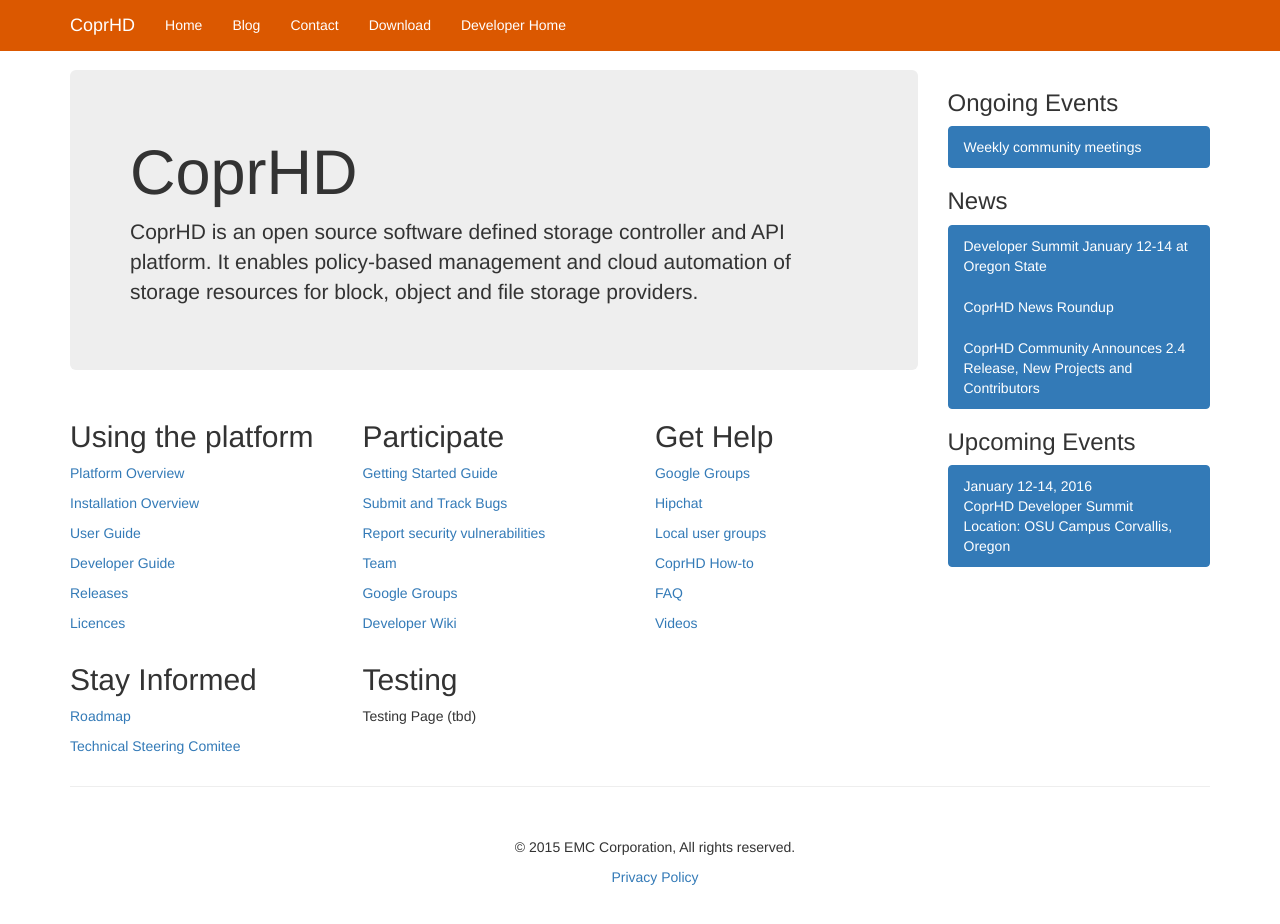
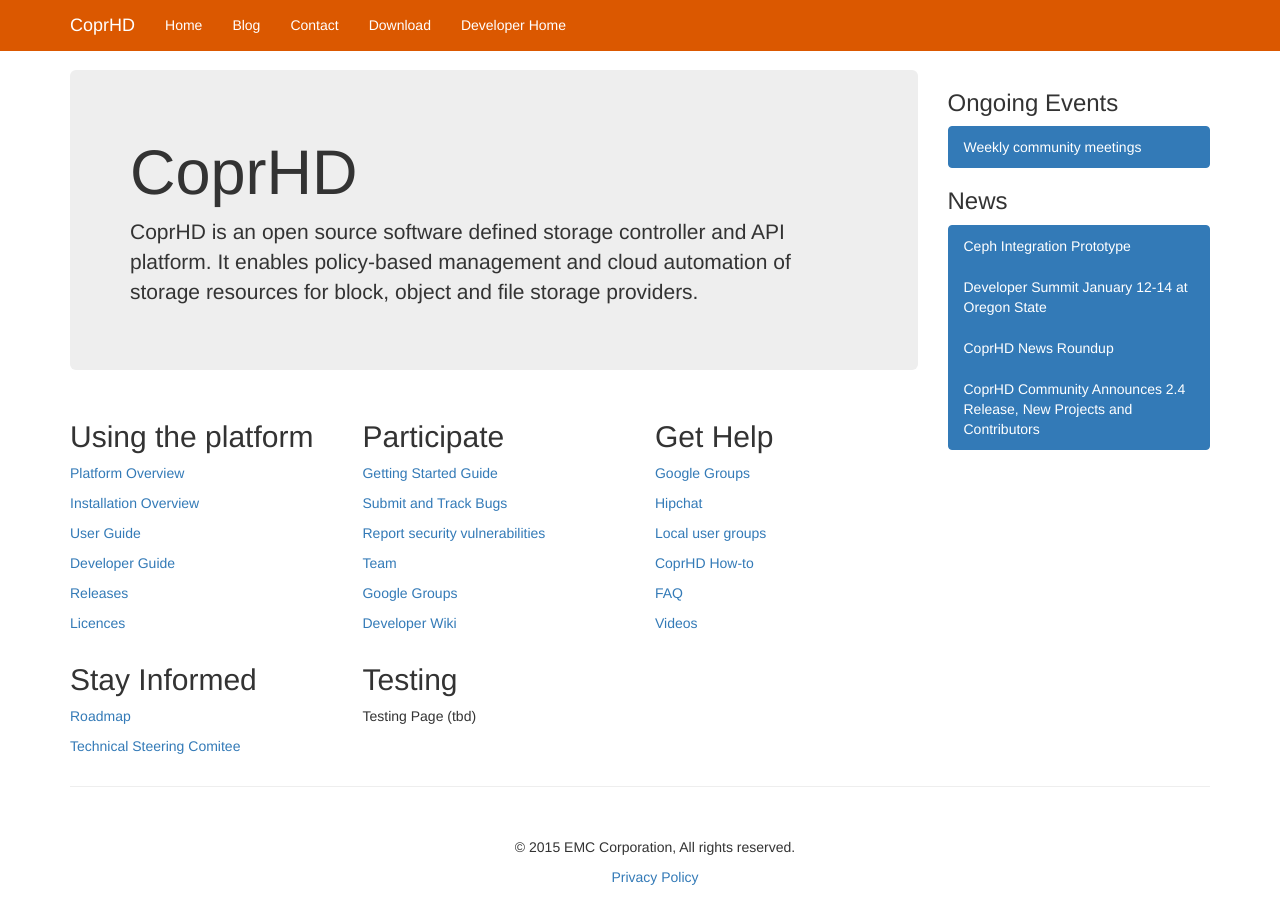
Before and after one commit to CoprHD/CoprHD.github.io, a Jekyll site: the page index.html, which Jekyll copies as it is, in a window 1280 px wide and 927 px high. Shown: the top 924 px of the window. Built offline with Jekyll 4.4.1, drawn with Linux system fonts in a browser that asks for light colours; nearby versions of some CDN libraries; library files that are not in the unit come from our copies.

Commit message:
Update index.html

```diff
--- a/index.html
+++ b/index.html
@@ -128,14 +128,15 @@
           </div>
 	<h3>News</h3>
 	<div class="list-group">
-    <a href="/blog/2015/12/17/dev-summit/" class="list-group-item active">Developer Summit January 12-14 at Oregon State</a>
+	  <a href="/blog/2016/02/01/ceph-integration" class="list-group-item active">Ceph Integration Prototype</a>
+    	  <a href="/blog/2015/12/17/dev-summit/" class="list-group-item active">Developer Summit January 12-14 at Oregon State</a>
 	  <a href="/blog/2015/12/14/coprhd-news-roundup/" class="list-group-item active">CoprHD News Roundup</a>
 	  <a href="/blog/2015/12/08/coprhd-release/" class="list-group-item active">CoprHD Community Announces 2.4 Release, New Projects and Contributors</a>
 	</div>
-          <h3>Upcoming Events</h3>
+         <!-- <h3>Upcoming Events</h3>
           <div class="list-group">
             <a href="https://coprhd.atlassian.net/wiki/display/COP/2nd+Developer+Summit+%28Corvallis%2C+OR%29+-+January+12-14%2C+2016" class="list-group-item active">January 12-14, 2016<br>CoprHD Developer Summit<br>Location: OSU Campus Corvallis, Oregon </a>
-          </div>
+          </div> -->
         </div><!--/.sidebar-offcanvas-->
       </div><!--/row-->
 
```
